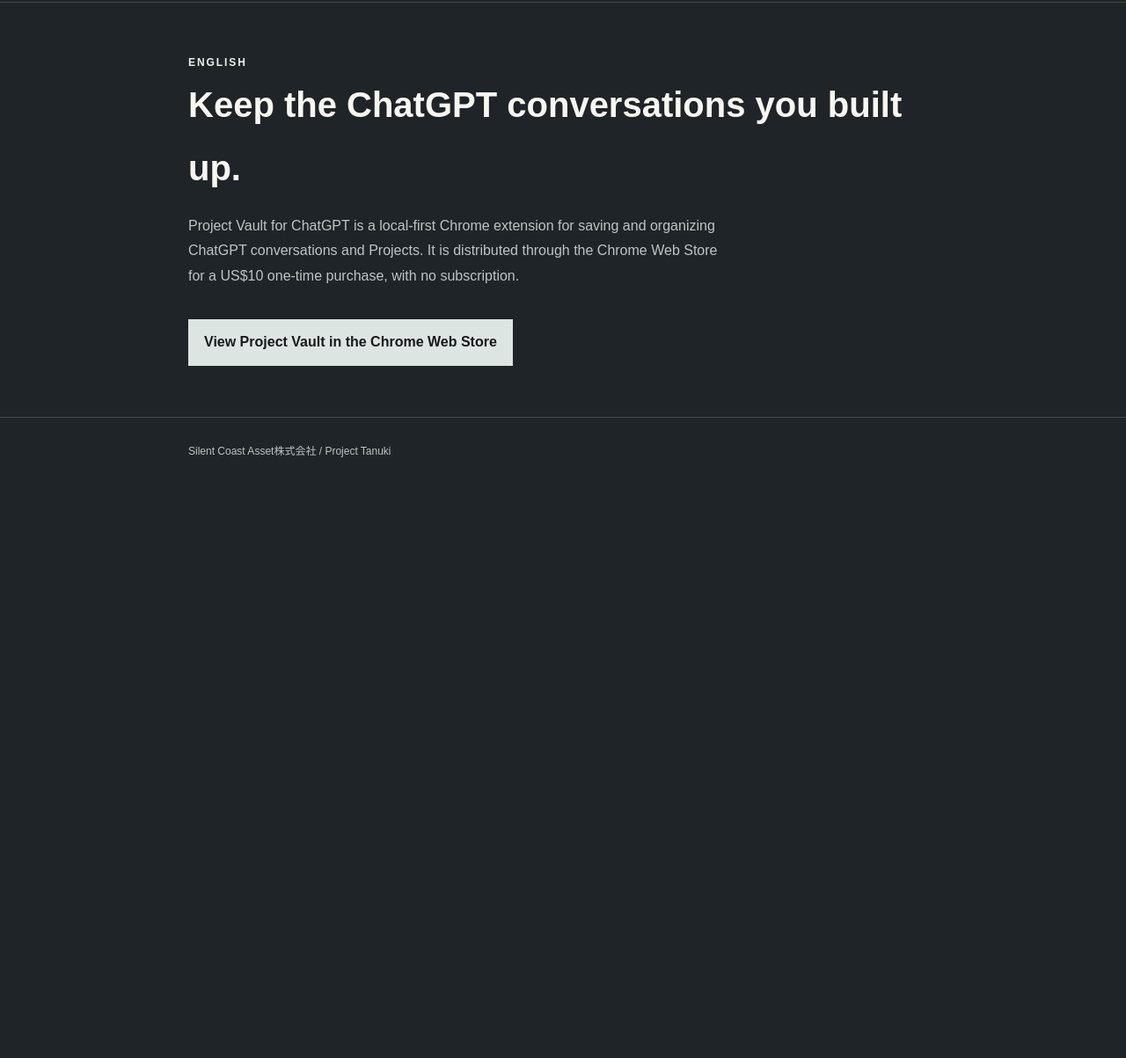
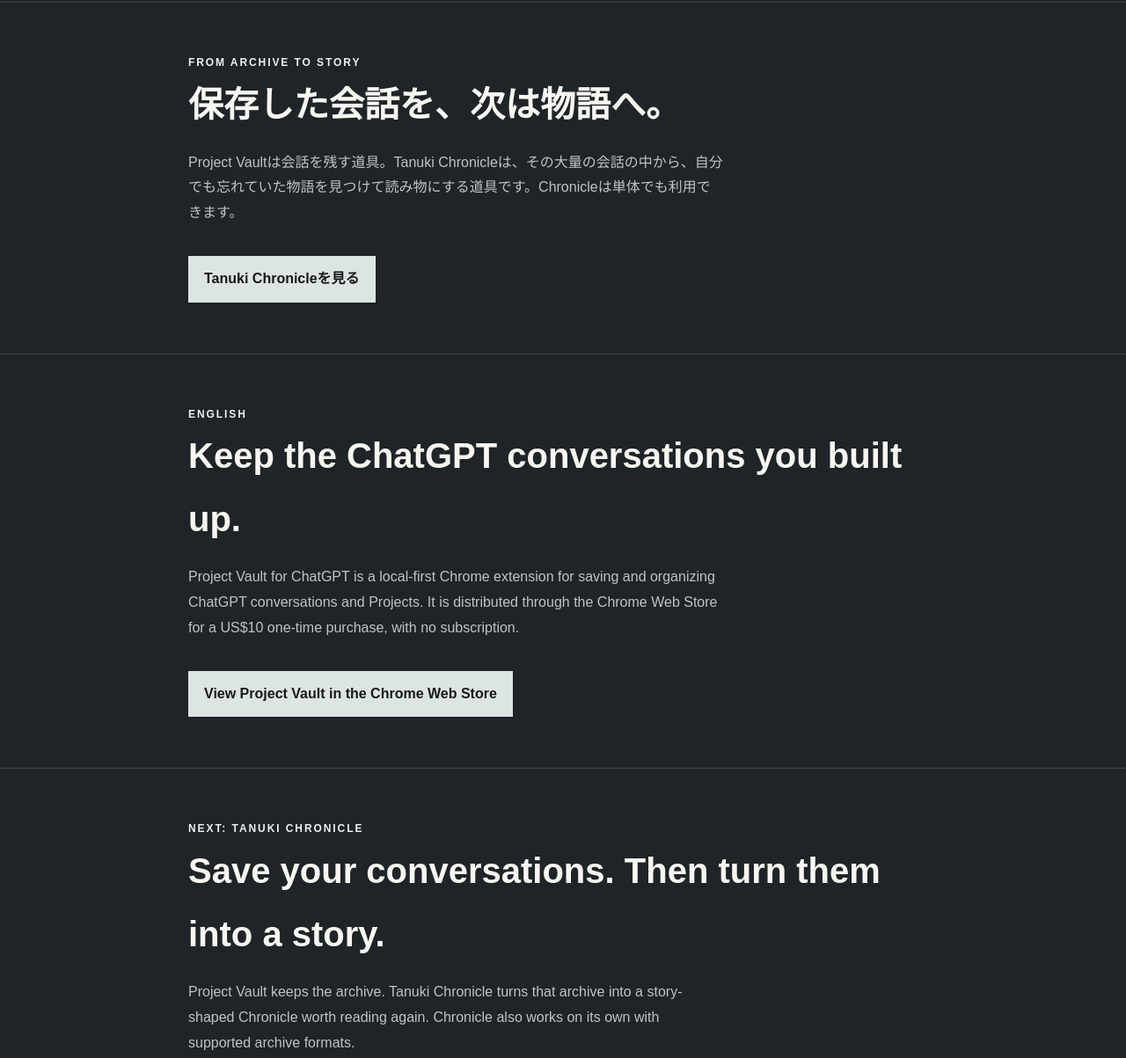
Before and after one commit to kaz1213-hash/silentcoastasset-site, a plain HTML site: page project-vault.html in a window 1280 px wide. Shown: the part 1144-2347 px from the top of the page at 88% size. Before the commit the page ends 1696 px from the top, so only its background shows below. Drawn offline with Linux system fonts and the light colour scheme.

Commit message:
site: add Vault to Chronicle story path

```diff
--- a/project-vault.html
+++ b/project-vault.html
@@ -18,7 +18,9 @@
 <a class="cta" href="https://chromewebstore.google.com/detail/project-vault-for-chatgpt/lnndbebmjnklgammhjmgpdaijdcmighl" target="_blank" rel="noopener noreferrer">Chrome Web StoreでProject Vaultを見る</a>
 </div></header>
 <section><div class="wrap"><h2>必要なときに、過去の会話へ戻れるように。</h2><p class="lead">AIとの会話が増えるほど、あとで見返したい内容も増えていきます。Project Vaultは、その会話やProjectをローカル側で保存・整理するための道具です。</p><div class="grid"><div class="card"><h3>ローカル中心</h3><p>保存・整理の中心を手元に置く、local-firstの設計です。</p></div><div class="card"><h3>買い切り</h3><p>US$10のone-time purchase。サブスクリプションではありません。</p></div><div class="card"><h3>Chromeから導入</h3><p>Chrome Web Storeで配布されているChrome拡張です。</p></div></div></div></section>
+<section><div class="wrap"><div class="eyebrow">FROM ARCHIVE TO STORY</div><h2>保存した会話を、次は物語へ。</h2><p class="lead">Project Vaultは会話を残す道具。Tanuki Chronicleは、その大量の会話の中から、自分でも忘れていた物語を見つけて読み物にする道具です。Chronicleは単体でも利用できます。</p><a class="cta" href="/tanuki-chronicle.html">Tanuki Chronicleを見る</a></div></section>
 <section><div class="wrap"><div class="eyebrow">ENGLISH</div><h2>Keep the ChatGPT conversations you built up.</h2><p class="lead">Project Vault for ChatGPT is a local-first Chrome extension for saving and organizing ChatGPT conversations and Projects. It is distributed through the Chrome Web Store for a US$10 one-time purchase, with no subscription.</p><a class="cta" href="https://chromewebstore.google.com/detail/project-vault-for-chatgpt/lnndbebmjnklgammhjmgpdaijdcmighl" target="_blank" rel="noopener noreferrer">View Project Vault in the Chrome Web Store</a></div></section>
+<section><div class="wrap"><div class="eyebrow">NEXT: TANUKI CHRONICLE</div><h2>Save your conversations. Then turn them into a story.</h2><p class="lead">Project Vault keeps the archive. Tanuki Chronicle turns that archive into a story-shaped Chronicle worth reading again. Chronicle also works on its own with supported archive formats.</p><a class="cta" href="/tanuki-chronicle.html">Learn more about Tanuki Chronicle</a></div></section>
 <footer><div class="wrap">Silent Coast Asset株式会社 / Project Tanuki</div></footer>
 </body>
 </html>
```
